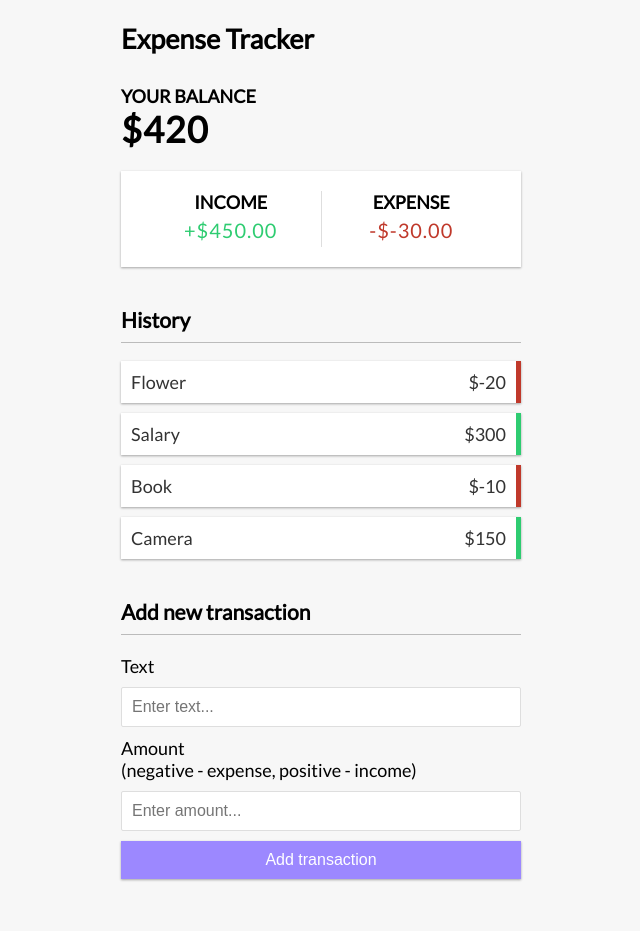
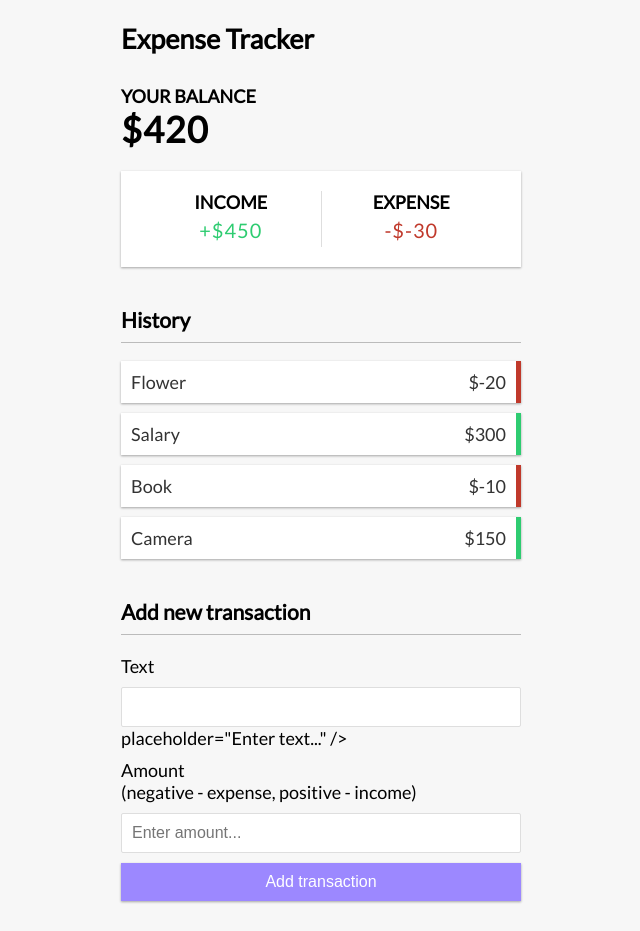
Before and after one commit to KaungShan/Expense-tracker-Vue-, a Vue app: page / in a window 1280 px wide. Shown: the whole page, without its empty margins (319-959 px from the left). Before the commit the page ends 909 px from the top, so only its background shows below. Built offline with nearby package versions, Linux system fonts and the light colour scheme.

Commit message:
event emitted

```diff
--- a/package.json
+++ b/package.json
@@ -9,7 +9,8 @@
     "preview": "vite preview"
   },
   "dependencies": {
-    "vue": "^3.3.11"
+    "vue": "^3.3.11",
+    "vue-toastification": "^2.0.0-rc.5"
   },
   "devDependencies": {
     "@vitejs/plugin-vue": "^4.5.2",
--- a/src/App.vue
+++ b/src/App.vue
@@ -1,10 +1,12 @@
 <template>
   <Header/>
   <div class="container">
-    <Balance :total="total"/>
-    <IncomeExpenses :income="income" :expenses="expenses"/>
+    <Balance :total="+total"/>
+    <IncomeExpenses :income="+income" :expenses="+expenses"/>
     <TransactionList :transactions="transactions"/>
-    <AddTransaction/>
+    <AddTransaction
+    @transcationSubmitted="handleTranscationSubmitted"
+    />
   </div>
 </template>
 <script setup>
@@ -47,6 +49,10 @@ const expenses = computed(() => {
     }, 0).toFixed(2);
 })
 
+//add transcation
+const handleTranscationSubmitted = (transactionData) => {
+  console.log(transactionData)
+}
 </script>
 <style>
 
--- a/src/components/AddTransaction.vue
+++ b/src/components/AddTransaction.vue
@@ -1,23 +1,46 @@
 <template>
     <h3>Add new transaction</h3>
-            <form id="form">
+            <form id="form" @submit.prevent="onSubmit">
             <div class="form-control">
                 <label for="text">Text</label>
-                <input type="text" id="text" placeholder="Enter text..." />
+                <input type="text" id="text" v-model="text" />placeholder="Enter text..." />
             </div>
             <div class="form-control">
                 <label for="amount"
                 >Amount <br />
                 (negative - expense, positive - income)</label
                 >
-                <input type="number" id="amount" placeholder="Enter amount..." />
+                <input type="number" v-model="amount" id="amount" placeholder="Enter amount..." />
             </div>
             <button class="btn">Add transaction</button>
             </form>
 </template>
 
 <script setup>
+import { ref } from "vue"
+import { useToast } from 'vue-toastification'
 
+const text = ref('')
+const amount = ref('')
+const toast = useToast()
+
+const emit = defineEmits(['transcationSubmitted'])
+
+const onSubmit = (() => {
+    if (!text.value || !amount.value) {
+        toast.error("Both fields must be filled")
+            return
+    }
+
+    const transactionData = {
+        text: text.value,
+        amount: parseFloat(amount.value)
+    };
+    emit('transcationSubmitted', transactionData);
+
+    text.value=''
+    amount.value=''
+    })
 </script>
 
 <style lang="scss" scoped>
```
Also changed, not shown: src/main.js (+6 -2 lines), 1 other file (tests, documents, lock files or other folders).
